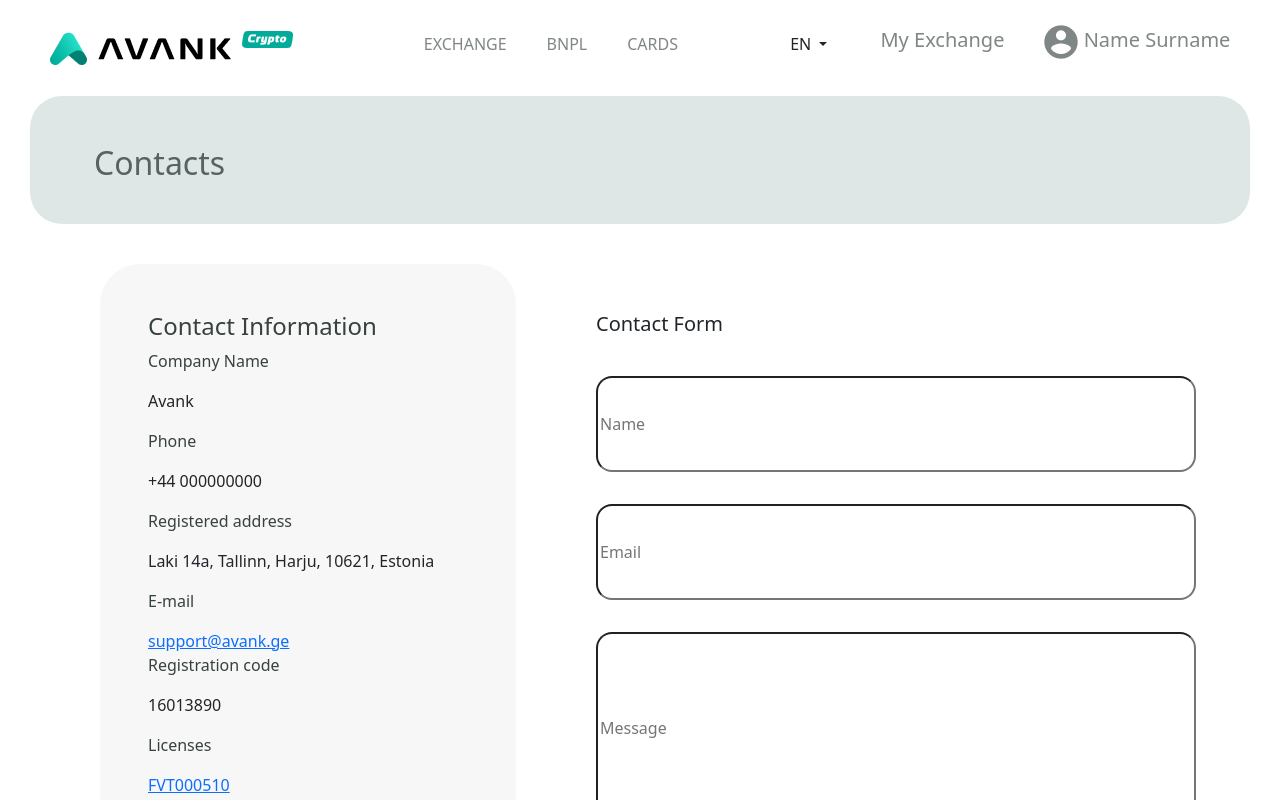
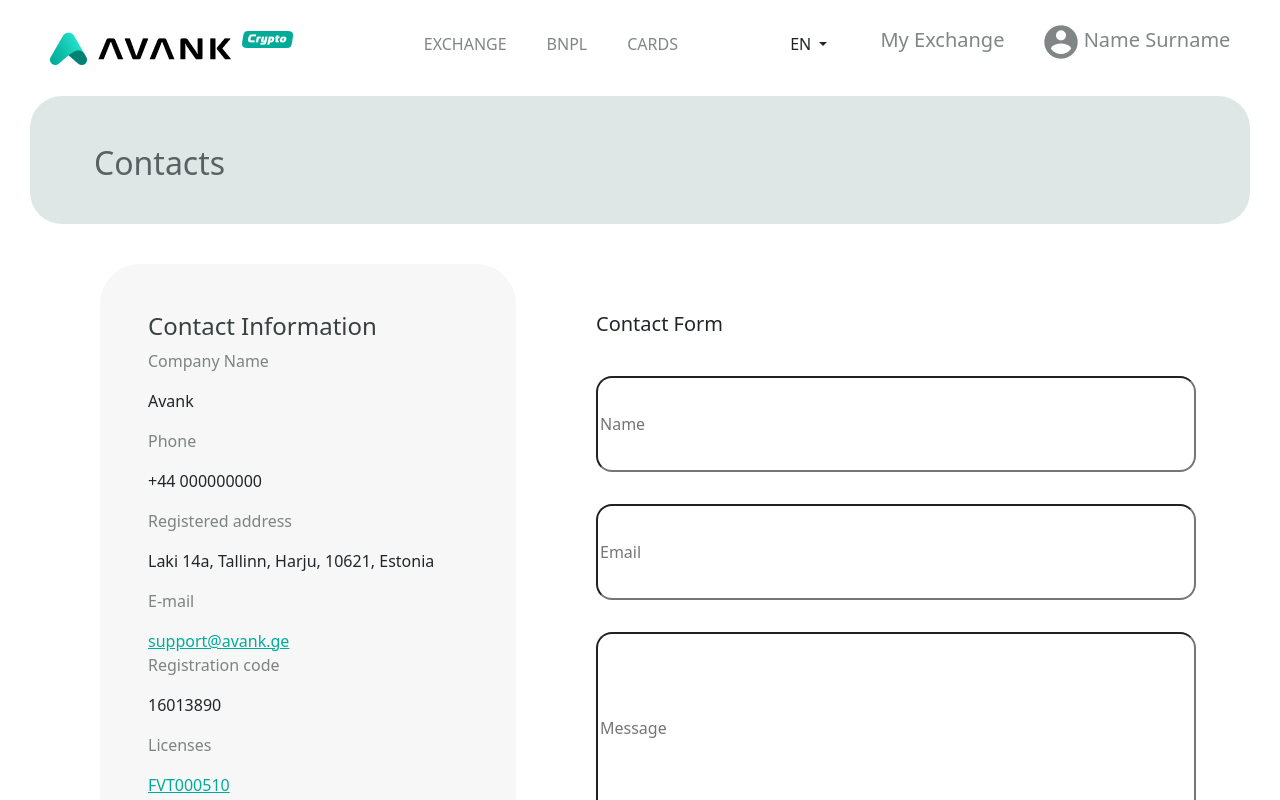
Before and after one commit to Ram85-git/Excellence34, a Vue app in the folder card34/: page / in a window 1280 px wide. Shown: the top 800 px of the page. Built offline with nearby package versions, Linux system fonts and the light colour scheme.

Commit message:
Footer added

```diff
--- a/card34/src/App.vue
+++ b/card34/src/App.vue
@@ -2,17 +2,20 @@
 
   <Header/>
   <Contacts/>
+  <Footer/>
 </template>
 
 <script>
 
 import Header from './components/Header.vue'
 import Contacts from './components/Contacts.vue';
+import Footer from './components/Footer.vue';
 export default {
   name: 'App',
   components: {
     Header,
-    Contacts
+    Contacts,
+    Footer
   }
 }
 </script>
--- a/card34/src/components/Contacts.vue
+++ b/card34/src/components/Contacts.vue
@@ -128,12 +128,15 @@
     padding-left: 48px;
 
 }
+
 .contentsmall_first :first-child{
-    color: #364140;
+    color: rgba(54, 65, 64, 0.64);
 }
-.contentsmall_first :second-child{
-    color: black;
+
+.contentsmall_first a{
+    color: #00AC99;
 }
+
 .contactform{
     display: flex;
 }
--- /dev/null
+++ b/card34/src/components/Footer.vue
@@ -0,0 +1,23 @@
+<template>
+
+
+<hr style="height:1px;border-width:0;color:gray;background-color:gray">
+
+
+</template>
+
+<script>
+export default{
+    name: `Footer`,
+
+
+}
+
+
+</script>
+
+<style scoped>
+
+
+
+</style>
```
